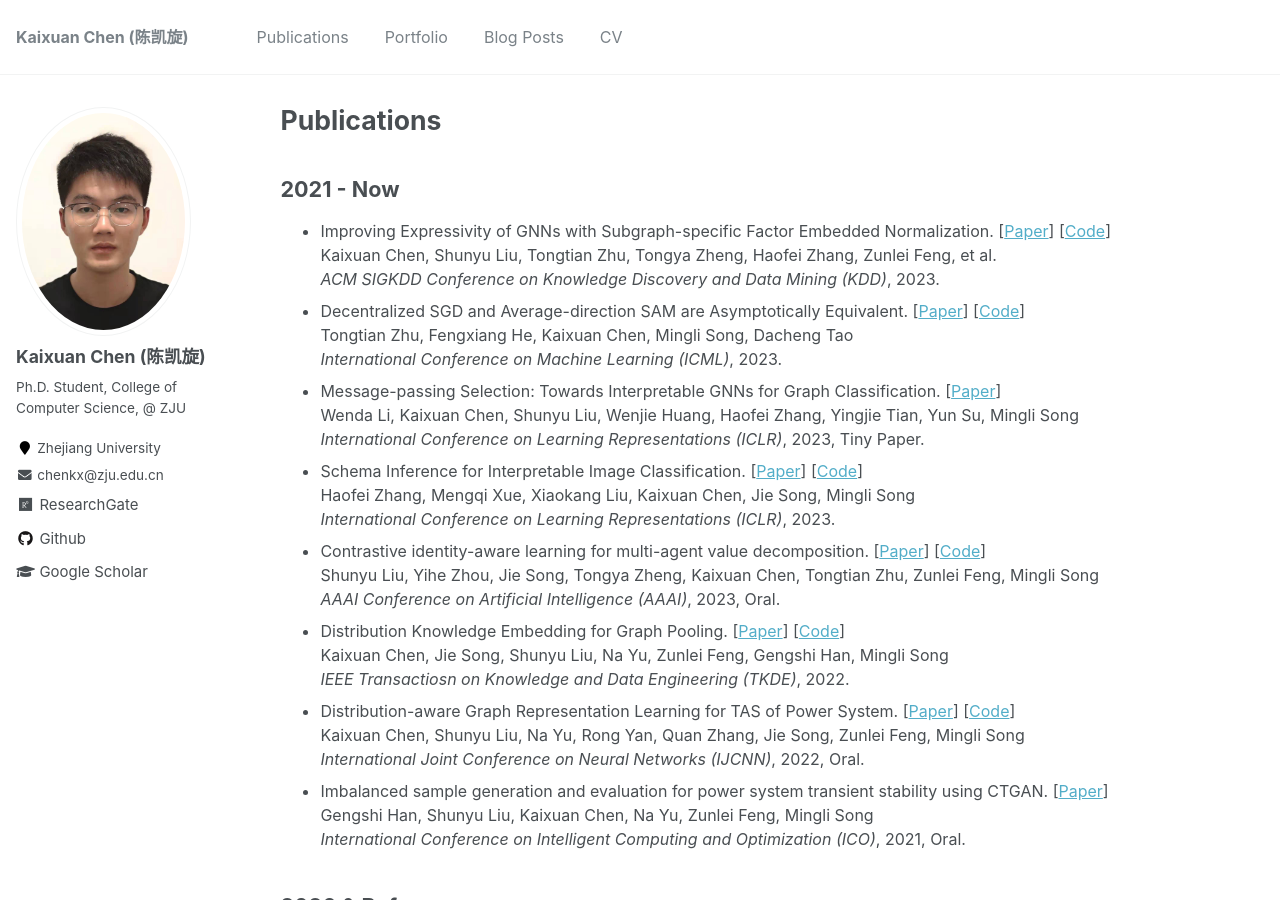
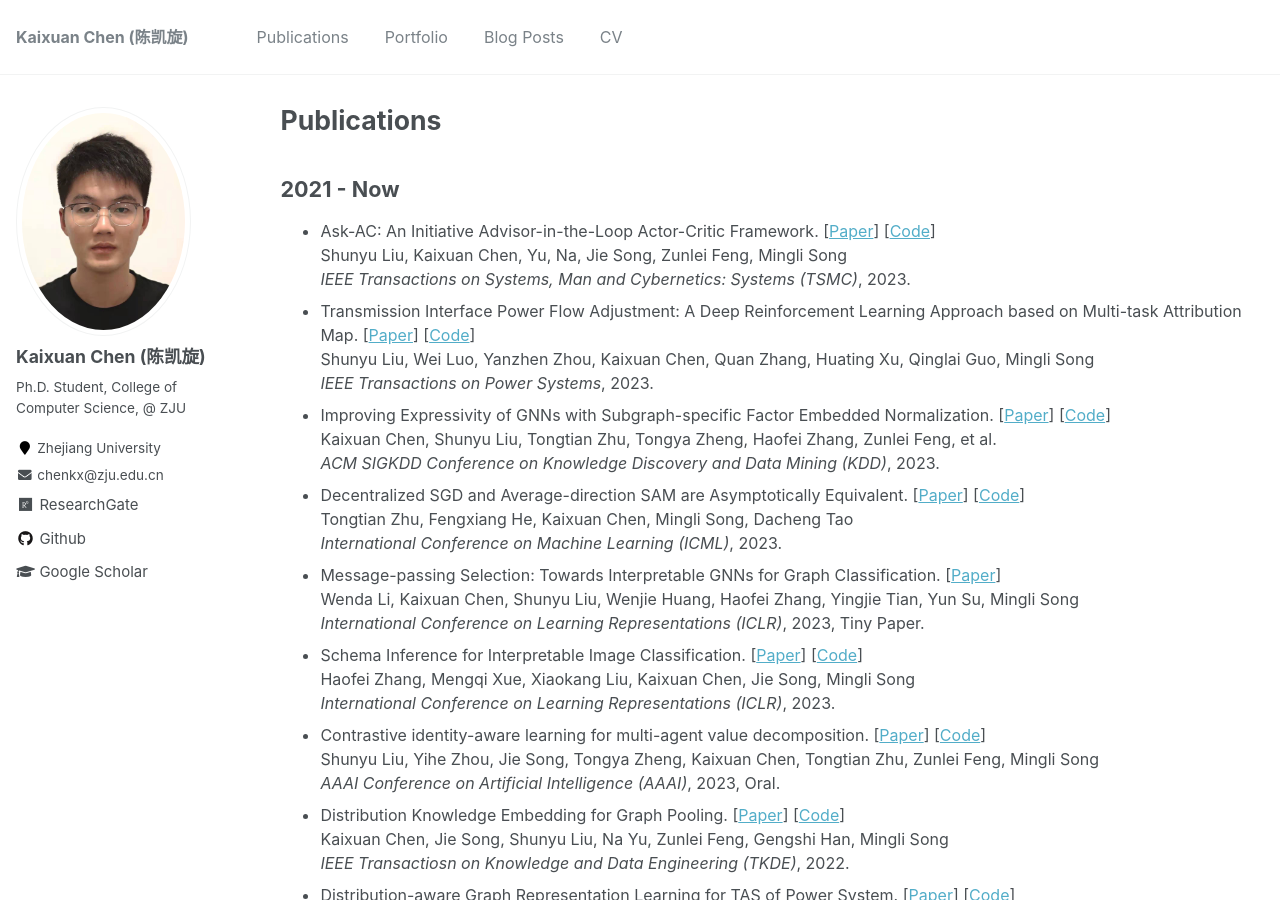
Before and after one commit to chenchkx/chenchkx.github.io, a Jekyll site: the page built from _pages/publications.md, in a window 1280 px wide and 900 px high. Built offline with Jekyll 4.4.1, drawn with Linux system fonts in a browser that asks for light colours.

Commit message:
add tps and tsmc

```diff
--- a/_pages/publications.md
+++ b/_pages/publications.md
@@ -15,6 +15,12 @@ redirect_from:
 ## 2021 - Now
 <!-- <p size='1'>一对中括号就可以将文字转换为超链接，如: <a href="">北京</a>，<a href="">上海</a>，<a href="">广州</a>，<a href="">深圳</a></p>\\ -->
 
+- Ask-AC: An Initiative Advisor-in-the-Loop Actor-Critic Framework. [[Paper](https://arxiv.org/abs/2207.01955){:target="_blank"}] [[Code](https://github.com/liushunyu/Ask-AC){:target="_blank"}]\\
+  Shunyu Liu, Kaixuan Chen, Yu, Na, Jie Song, Zunlei Feng, Mingli Song \\
+  *IEEE Transactions on Systems, Man and Cybernetics: Systems (TSMC)*, 2023.
+- Transmission Interface Power Flow Adjustment: A Deep Reinforcement Learning Approach based on Multi-task Attribution Map. [[Paper](){:target="_blank"}] [[Code](){:target="_blank"}]\\
+  Shunyu Liu, Wei Luo, Yanzhen Zhou, Kaixuan Chen, Quan Zhang, Huating Xu, Qinglai Guo, Mingli Song \\
+  *IEEE Transactions on Power Systems*, 2023.
 - Improving Expressivity of GNNs with Subgraph-specific Factor Embedded Normalization. [[Paper](https://arxiv.org/abs/2305.19903){:target="_blank"}] [[Code](https://github.com/chenchkx/SuperNorm){:target="_blank"}]\\
   Kaixuan Chen, Shunyu Liu, Tongtian Zhu, Tongya Zheng, Haofei Zhang, Zunlei Feng, et al. \\
   *ACM SIGKDD Conference on Knowledge Discovery and Data Mining (KDD)*, 2023.
```
